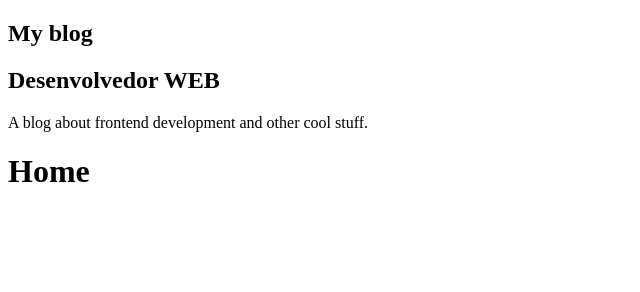
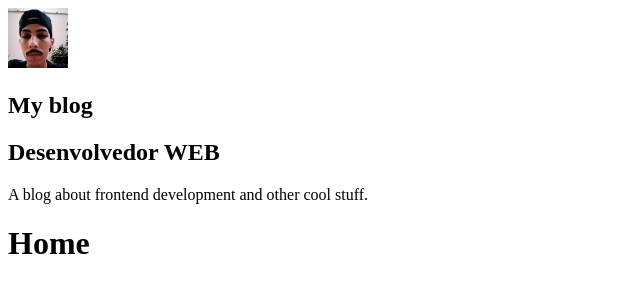
Before and after one commit to joaosoarees/gatsby-blog, a Gatsby site: page / in a window 1280 px wide. Shown: the whole page, without its empty margins (0-640 px from the left). Built offline with nearby package versions, Linux system fonts and the light colour scheme; Gatsby itself is replaced by a stand-in of ours.

Commit message:
using gatsby-image

```diff
--- /dev/null
+++ b/src/components/Avatar/index.js
@@ -0,0 +1,21 @@
+import React from 'react';
+import { useStaticQuery, graphql } from 'gatsby';
+import Img from 'gatsby-image';
+
+export default function Avatar() {
+  const { avatarImage } = useStaticQuery(
+    graphql`
+      query {
+        avatarImage: file(relativePath: { eq: "avatar.jpg" }) {
+          childImageSharp {
+            fixed(width: 60, height: 60) {
+              ...GatsbyImageSharpFixed_tracedSVG
+            }
+          }
+        }
+      }
+    `
+  );
+
+  return <Img fixed={avatarImage.childImageSharp.fixed} />
+};
--- a/src/components/Profile/index.js
+++ b/src/components/Profile/index.js
@@ -1,5 +1,7 @@
 import React from 'react';
 import { useStaticQuery, graphql } from 'gatsby';
+
+import Avatar from '../Avatar';
 
 export default function Profile() {
   const {
@@ -24,6 +26,7 @@
 
   return (
     <div className="Profile-wrapper">
+      <Avatar />
       <h1>{title}</h1>
       <h2>{position}</h2>
       <p>{description}</p>
```
Also changed, not shown: src/images/avatar.jpg (added).
